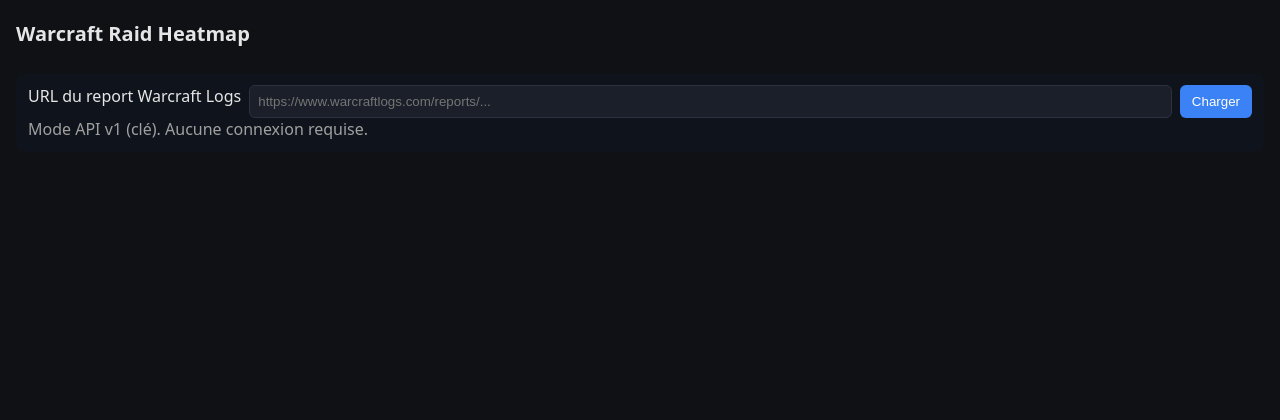
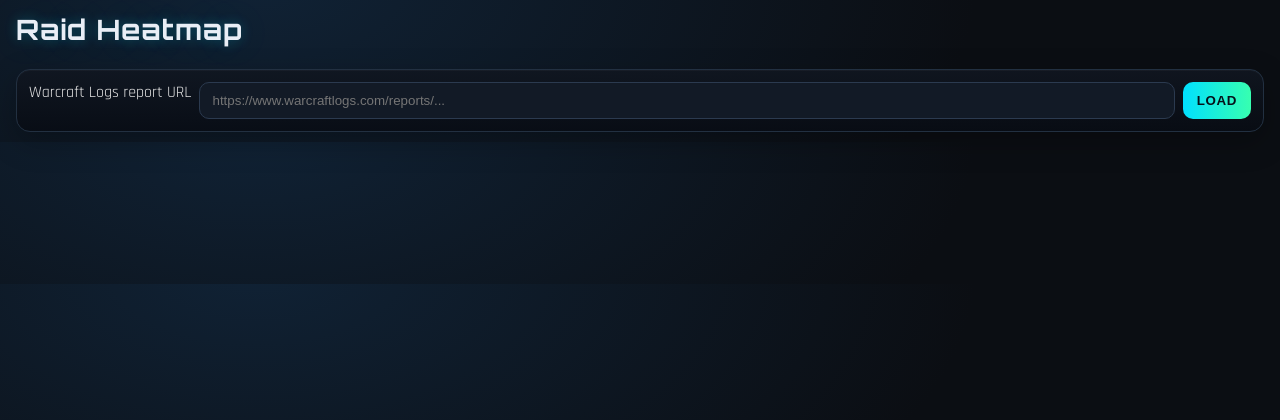
Before and after one commit to Stefgug/warcraft-raid-heatmap-cpm, a FastAPI app: page / in a window 1280 px wide. Shown: the top 420 px of the page. Run offline with FastAPI, Linux system fonts and the light colour scheme; some libraries are stand-ins or nearby versions.

Commit message:
ui: English copy, remove OCR toggles, stronger highlight ring, modern game-like styling; status text cleanup

```diff
--- a/app/static/app.js
+++ b/app/static/app.js
@@ -374,9 +374,9 @@
   function selectCard(card) {
     document.querySelectorAll('.raid-card.selected').forEach((el) => el.classList.remove('selected'));
     card.classList.add('selected');
-    const name = card.dataset.name || 'inconnu';
+    const name = card.dataset.name || 'unknown';
     const sel = document.getElementById('selected-healer');
-    if (sel) sel.textContent = `Healer sélectionné: ${name}`;
+    if (sel) sel.textContent = `Selected player: ${name}`;
   }
 
   async function fetchCPM(reportCode, fightId, sourceId) {
@@ -456,13 +456,13 @@
       const runFor = async (sourceId) => {
         const status = document.getElementById('status');
         try {
-          status.textContent = 'Calcul CPM en cours…';
+          status.textContent = 'Calculating CPM…';
           const data = await fetchCPM(reportCode, fightId, sourceId);
           updateHeatmap(data);
-          status.textContent = 'CPM mis à jour.';
+          status.textContent = '';
           const sel = document.getElementById('selected-healer');
           const opt = healerSelect.options[healerSelect.selectedIndex];
-          if (sel && opt) sel.textContent = `Healer sélectionné: ${opt.textContent}`;
+          if (sel && opt) sel.textContent = `Selected player: ${opt.textContent}`;
         } catch (err) {
           console.error(err);
           status.textContent = 'Erreur: ' + (err.message || String(err));
@@ -632,7 +632,7 @@
     if (typeof Tesseract === 'undefined') throw new Error('Tesseract.js non chargé');
     const dictKey = (roster || []).map(p => (p.name || '').trim()).sort().join('\n');
     if (__ocrWorker && __ocrDictKey === dictKey) return __ocrWorker;
-    statusEl && (statusEl.textContent = 'Chargement OCR…');
+    statusEl && (statusEl.textContent = 'Loading recognizer…');
 
     // Create or reuse worker
     if (!__ocrWorker) {
@@ -696,9 +696,9 @@
 
   async function runTesseractOnCanvas(canvas, statusEl, roster, useUserWords) {
     const worker = await ensureWorker(roster, statusEl, useUserWords);
-    statusEl && (statusEl.textContent = 'OCR…');
+    statusEl && (statusEl.textContent = 'Scanning…');
     const r = await worker.recognize(canvas);
-    statusEl && (statusEl.textContent = 'OCR terminé.');
+    statusEl && (statusEl.textContent = '');
     return r;
   }
 
@@ -1037,17 +1037,17 @@
       items = pickLines(result);
       // Auto fallback to per-cell if too few tokens recognized
       if (!items || items.length < Math.max(6, Math.ceil(roster.length * 0.35))) {
-        statusEl.textContent = 'Peu de noms détectés, tentative par case…';
+        statusEl.textContent = 'Few names detected — trying per‑cell…';
         items = await perCellRecognize(canvas, grid, roster, statusEl, !!opts.lexicon);
       }
     }
     // Drop tokens that do not resemble any roster name.
     items = filterByRoster(items, roster, 0.60);
     if (!items.length) {
-      statusEl.textContent = 'OCR: aucun nom détecté.';
+      statusEl.textContent = 'No names detected.';
       return;
     }
-    statusEl.textContent = `OCR: ${items.length} noms candidats détectés.`;
+    statusEl.textContent = `${items.length} name candidates detected.`;
 
     // Hungarian-based matching preview labels
     const rows = clusterRows(items);
@@ -1079,7 +1079,7 @@
     }
     // Hint in status: how many unique matches we used
     const uniqCount = new Set(items.map(i => i.text)).size;
-    statusEl.textContent = `${statusEl.textContent} (${uniqCount} libellés, ${roster.length} attendus)`;
+    statusEl.textContent = `${statusEl.textContent} (${uniqCount} unique labels, ${roster.length} expected)`;
 
     // Map to roster and reorder grid
     const used = new Set();
@@ -1154,7 +1154,7 @@
         section.classList.toggle('hidden', !show);
       }
     } catch (_) {}
-    statusEl.textContent = `Disposition mise à jour. ${used.size}/${expected} détectés; ${rest.length} en attente.`;
+    statusEl.textContent = `Layout updated. ${used.size}/${expected} matched; ${rest.length} in pool.`;
   }
 
   function setupOCR(grid, reportCode, fightId, pool) {
@@ -1172,18 +1172,13 @@
     fileInput.addEventListener('change', async () => {
       const f = fileInput.files && fileInput.files[0];
       if (!f) return;
-      statusEl.textContent = 'Lecture image…';
-      const opts = {
-        upscale: document.getElementById('ocr-upscale')?.checked ?? true,
-        threshold: document.getElementById('ocr-threshold')?.checked ?? false,
-        lexicon: document.getElementById('ocr-lexicon')?.checked ?? true,
-        percell: document.getElementById('ocr-percell')?.checked ?? false,
-      };
+      statusEl.textContent = 'Loading image…';
+      const opts = { upscale: true, threshold: false, lexicon: true, percell: false };
       try {
         await performOcrAndReorder(f, opts, grid, reportCode, fightId, statusEl, previewCanvas, pool);
       } catch (err) {
         console.error(err);
-        statusEl.textContent = 'OCR en échec: ' + (err.message || String(err));
+        statusEl.textContent = 'Recognition failed: ' + (err.message || String(err));
       }
     });
   }
--- a/app/static/styles.css
+++ b/app/static/styles.css
@@ -81,7 +81,7 @@
 }
 /* Placeholder slots (blank cells in the grid) */
 .raid-card.placeholder { background: repeating-linear-gradient( 135deg, #141a23, #141a23 10px, #10151d 10px, #10151d 20px ); color: #6b7280; border: 1px dashed #324055; cursor: default; }
-.raid-card.placeholder::after { content: 'Vide'; position: absolute; top: 50%; left: 50%; transform: translate(-50%, -50%); font-weight: 700; letter-spacing: 0.2px; }
+.raid-card.placeholder::after { content: 'Empty'; position: absolute; top: 50%; left: 50%; transform: translate(-50%, -50%); font-weight: 700; letter-spacing: 0.2px; }
 .raid-card.placeholder .name, .raid-card.placeholder .value, .raid-card.placeholder .cpm-value { display: none; }
 
 @media (max-width: 900px) {
@@ -115,3 +115,13 @@
 @media (max-width: 600px) {
   .pool-grid { grid-template-columns: repeat(5, 1fr); }
 }
+
+/* --- Modern game-like polish (overrides) --- */
+body { background: radial-gradient(1200px 600px at 20% -10%, #102235 0, #0b0e13 60%), #0b0e13; font-family: 'Rajdhani', system-ui, -apple-system, Segoe UI, Roboto, Ubuntu, Cantarell, Noto Sans, Arial; }
+.app-title { font-family: 'Orbitron', sans-serif; letter-spacing: .8px; font-weight: 700; font-size: 28px; margin: 0; color: #e9eef6; text-shadow: 0 0 12px rgba(0,224,255,.25), 0 0 40px rgba(0,224,255,.15); }
+.panel { background: linear-gradient(180deg, rgba(16,22,32,.9), rgba(8,12,20,.9)); border-radius: 14px; border: 1px solid #223041; box-shadow: inset 0 1px 0 rgba(255,255,255,.03), 0 10px 30px rgba(0,0,0,.25); }
+.url-form input { background: #121a26; border: 1px solid #2b3a4f; border-radius: 10px; padding: 10px 12px; }
+.url-form input:focus { outline: none; box-shadow: 0 0 0 2px rgba(0,224,255,.35); }
+.url-form button { padding: 10px 14px; background: linear-gradient(90deg, #00e0ff, #37ffb0); color: #061018; border-radius: 10px; font-weight: 700; text-transform: uppercase; letter-spacing: .6px; }
+.raid-card { border-radius: 14px; border: 1px solid #263448; box-shadow: inset 0 0 0 1px rgba(255,255,255,.03), 0 2px 10px rgba(0,0,0,.35); }
+.raid-card:hover { border-color: #2f9ac2; }
--- a/app/templates/base.html
+++ b/app/templates/base.html
@@ -1,9 +1,12 @@
 <!doctype html>
-<html lang="fr">
+<html lang="en">
   <head>
     <meta charset="utf-8" />
     <meta name="viewport" content="width=device-width, initial-scale=1" />
-    <title>Warcraft Raid Heatmap</title>
+    <title>Raid Heatmap</title>
+    <link rel="preconnect" href="https://fonts.googleapis.com">
+    <link rel="preconnect" href="https://fonts.gstatic.com" crossorigin>
+    <link href="https://fonts.googleapis.com/css2?family=Orbitron:wght@500;700&family=Rajdhani:wght@400;600&display=swap" rel="stylesheet">
     <link rel="stylesheet" href="/static/styles.css" />
     <!-- Optional drag-and-drop helper (CDN). No integrity to avoid SRI block. -->
     <script defer src="https://cdn.jsdelivr.net/npm/sortablejs@1.15.2/Sortable.min.js"></script>
@@ -12,11 +15,11 @@
   </head>
   <body>
     <header>
-      <h1>Warcraft Raid Heatmap</h1>
+      <h1 class="app-title">Raid Heatmap</h1>
     </header>
     <main>
       {% block content %}{% endblock %}
     </main>
-    <script src="/static/app.js?v=20250906b"></script>
+    <script src="/static/app.js?v=20250906c"></script>
   </body>
   </html>
--- a/app/templates/index.html
+++ b/app/templates/index.html
@@ -2,11 +2,11 @@
 {% block content %}
   <section class="panel">
     <form method="post" action="/load" class="url-form">
-      <label for="report_url">URL du report Warcraft Logs</label>
+      <label for="report_url">Warcraft Logs report URL</label>
       <input type="url" id="report_url" name="report_url" placeholder="https://www.warcraftlogs.com/reports/..." required>
-      <button type="submit">Charger</button>
+      <button type="submit">Load</button>
     </form>
-    <div class="note">Mode API v1 (clé). Aucune connexion requise.</div>
+
     {% if error %}
       <div class="error">{{ error }}</div>
     {% endif %}
@@ -18,34 +18,28 @@
       <div><strong>Report:</strong> <code>{{ report_code }}</code></div>
       <div><strong>Fight:</strong> <code>{{ fight_id }}</code></div>
       {% if fight_minutes is not none %}
-      <div><strong>Durée:</strong> {{ '%.2f'|format(fight_minutes) }} min</div>
+      <div><strong>Duration:</strong> {{ '%.2f'|format(fight_minutes) }} min</div>
       {% endif %}
       <div class="healer-picker">
-        <label for="healer-select"><strong>Joueur:</strong></label>
+        <label for="healer-select"><strong>Player:</strong></label>
         <select id="healer-select">
           {% if healers and healers|length > 0 %}
             {% for h in healers %}
               <option value="{{ h.id }}">{{ h.name }}</option>
             {% endfor %}
           {% else %}
-            <option value="" disabled selected>Aucun joueur détecté</option>
+            <option value="" disabled selected>No players found</option>
           {% endif %}
         </select>
       </div>
-    <div id="selected-healer" class="note">Utilisez la liste ci‑dessus pour choisir le joueur à analyser.</div>
+    <div id="selected-healer" class="note">Pick a player to compute CPM heatmap.</div>
     </div>
 
     <div class="ocr-tools">
       <div class="ocr-col">
-        <label for="ocr-upload" class="ocr-label"><strong>Disposition auto (OCR):</strong></label>
+        <label for="ocr-upload" class="ocr-label"><strong>Auto arrange from screenshot:</strong></label>
         <input id="ocr-upload" type="file" accept="image/*" />
-        <div class="note">Chargez une capture des raid frames (noms lisibles). Traitement local via Tesseract.js (aucun upload serveur).</div>
-        <div class="ocr-actions">
-          <label class="ocr-opt"><input id="ocr-upscale" type="checkbox" checked> Upscale x2 pour lisibilité</label>
-          <label class="ocr-opt"><input id="ocr-threshold" type="checkbox"> Noir et blanc fort</label>
-          <label class="ocr-opt"><input id="ocr-lexicon" type="checkbox" checked> Lexique des joueurs</label>
-          <label class="ocr-opt"><input id="ocr-percell" type="checkbox"> OCR par case</label>
-        </div>
+
         <div id="ocr-status" class="status"></div>
       </div>
       <div class="ocr-col">
@@ -62,8 +56,8 @@
       {% endfor %}
     </div>
     <div id="pool-section" class="pool-section hidden">
-      <div class="pool-title"><strong>Joueurs non détectés</strong> — faites glisser pour remplir les cases vides</div>
-      <div id="undetected-pool" class="pool-grid" aria-label="Joueurs non détectés"></div>
+      <div class="pool-title"><strong>Undetected players</strong> — drag into the blanks above</div>
+      <div id="undetected-pool" class="pool-grid" aria-label="Undetected players"></div>
     </div>
     <div id="status" class="status"></div>
   </section>
```
